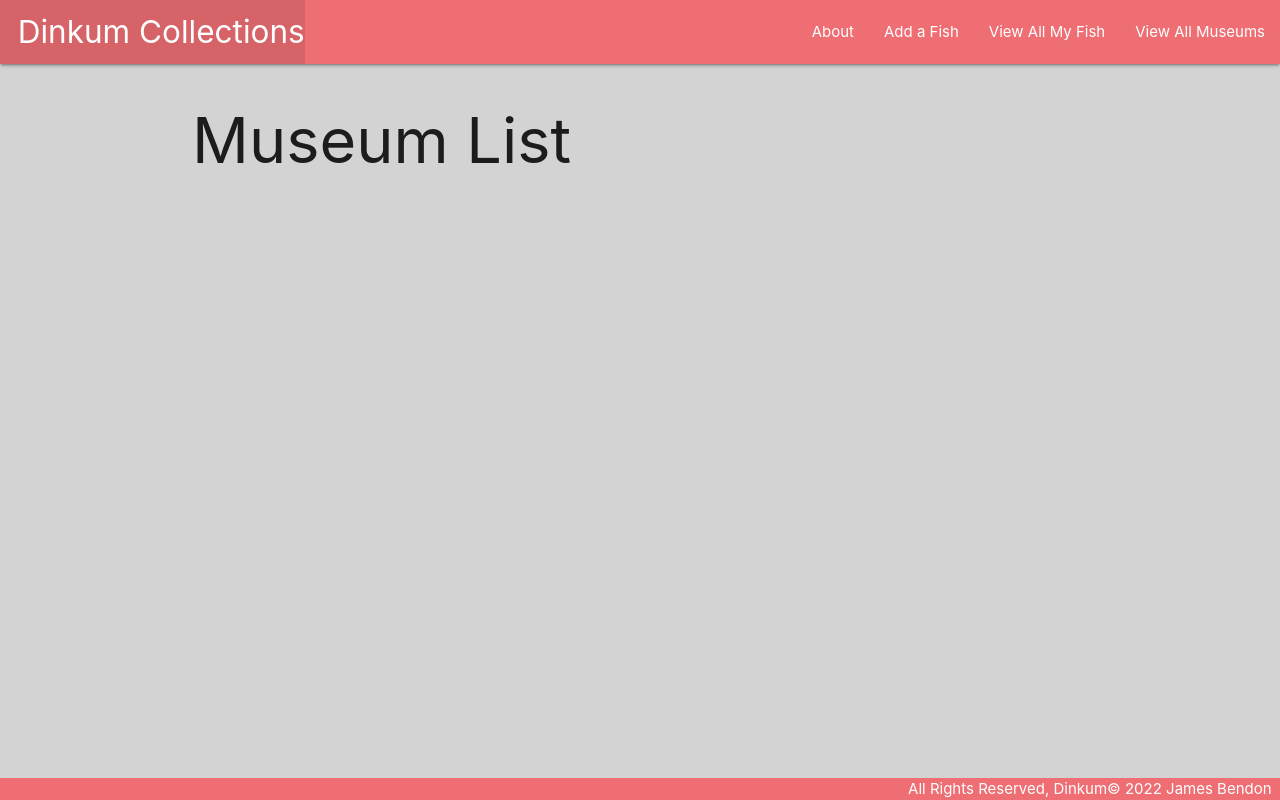
After one commit to schen044/Dinkum-Collections, a Django app: page /museum/ in a window 1280 px wide. The commit adds this page. Run offline with Django 4.2, Linux system fonts and the light colour scheme; data that the repository does not hold is empty.

Commit message:
Adds view for museum index and museum detail

```diff
--- a/main_app/templates/base.html
+++ b/main_app/templates/base.html
@@ -21,6 +21,7 @@
           <li><a href="{% url 'about' %}">About</a></li>
           <li><a href="{% url 'fish_create' %}">Add a Fish</a></li>
           <li><a href="{% url 'index' %}">View All My Fish</a></li>
+          <li><a href="{% url 'museum_index' %}">View All Museums</a></li>
         </ul>
       </div>
     </nav>
--- /dev/null
+++ b/main_app/templates/museum/index.html
@@ -0,0 +1,17 @@
+{% extends 'base.html' %}
+{% block content %}
+
+<h1>Museum List</h1>
+
+{% for museum in museums %}
+  <div class="card">
+    <a href="{% url 'museum_detail' museum.id %}">
+      <div class="card-content">
+        <span class="card-title">{{ museum.town_name }}</span>
+        <p>Owner: {{ museum.owner }}</p>
+      </div>
+    </a>
+  </div>
+{% endfor %}
+
+{% endblock %}
--- a/main_app/urls.py
+++ b/main_app/urls.py
@@ -10,4 +10,6 @@ urlpatterns = [
   path('fish/create/', views.FishCreate.as_view(), name='fish_create'),
   path('fish/<int:pk>/update/', views.FishUpdate.as_view(), name='fish_update'),
   path('fish/<int:pk>/delete/', views.FishDelete.as_view(), name='fish_delete'),
+  path('museum/', views.museum_index, name='museum_index'),
+  path('museum/<int:museum_id>', views.museum_detail, name='museum_detail'),
 ]
--- a/main_app/views.py
+++ b/main_app/views.py
@@ -1,6 +1,6 @@
 from django.shortcuts import render
 from django.views.generic.edit import CreateView, UpdateView, DeleteView
-from .models import Fish
+from .models import Fish, Museum
 
 # Create your views here.
 def home(request):
@@ -9,6 +9,7 @@ def home(request):
 def about(request):
   return render(request, 'about.html')
 
+## FISH VIEWS ##
 def fish_index(request):
   fishes = Fish.objects.all()
   return render(request, 'fish/index.html', { 'fishes': fishes })
@@ -28,3 +29,12 @@ class FishUpdate(UpdateView):
 class FishDelete(DeleteView):
   model = Fish
   success_url = '/fish/'
+
+## MUSEUM VIEWS ##
+def museum_index(request):
+  museums = Museum.objects.all()
+  return render(request, 'museum/index.html', { 'museums': museums })
+
+def museum_detail(request, museum_id):
+  museum = Museum.objects.get(id=museum_id)
+  return render(request, 'museum/detail.html', { 'museum':museum })
```
Also changed, not shown: main_app/templates/museum/detail.html (added, +37 -0 lines).
